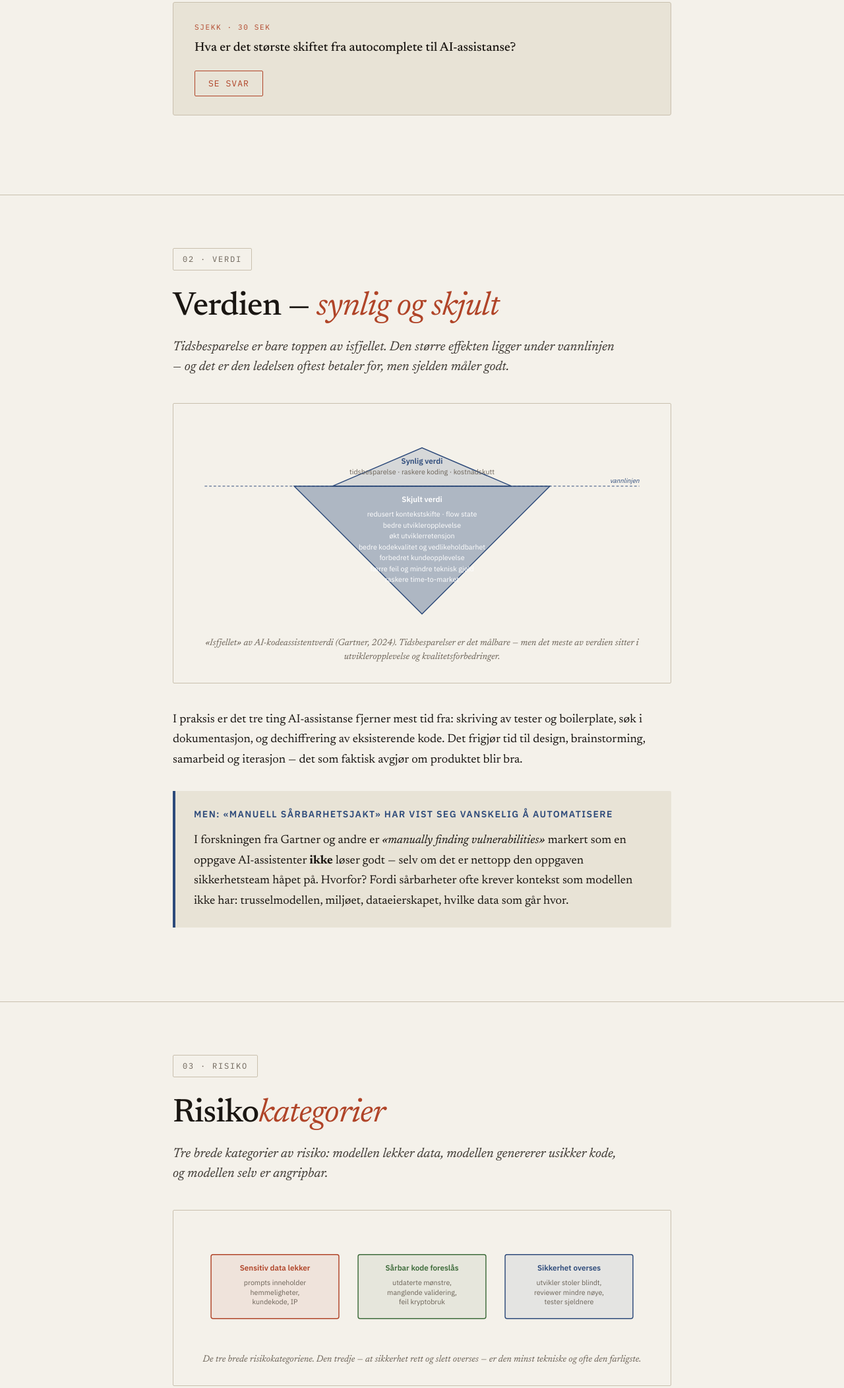
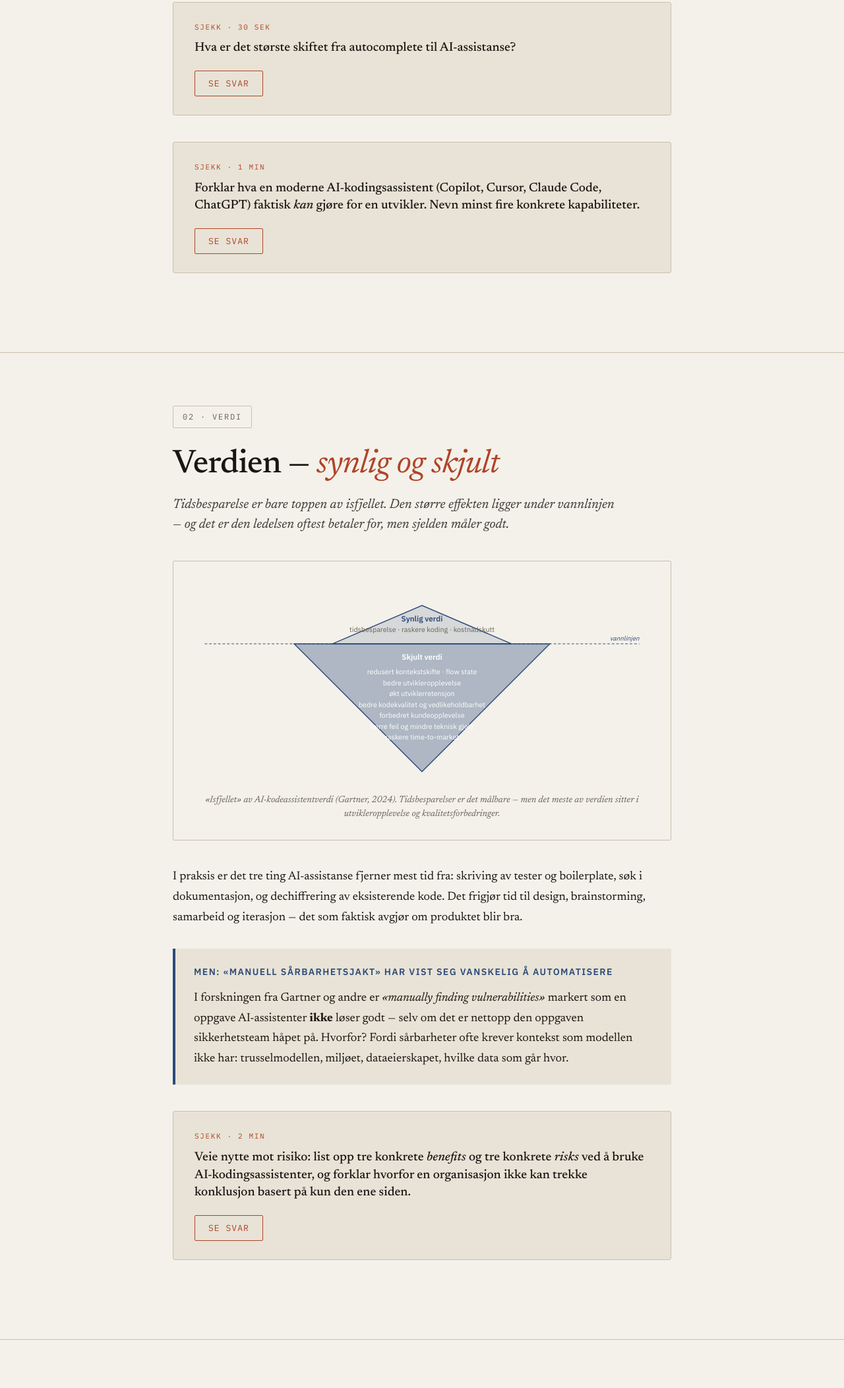
Before and after one commit to NicolaiBaklund/ProgSik, a website: page kap7/ai-utvikling.html in a window 1280 px wide. Shown: the part 1872-3976 px from the top of the page at 66% size. Drawn offline with Linux system fonts and the light colour scheme.

Commit message:
Add quizzes on AI coding assistants: capabilities, benefits, and risks

```diff
--- a/kap7/ai-utvikling.html
+++ b/kap7/ai-utvikling.html
@@ -66,6 +66,13 @@
       <div class="quiz-reveal"><button class="reveal-btn">Se svar</button>
       <div class="answer">Fra syntakshjelp til semantisk forståelse. Autocomplete fyller inn neste token basert på lokale mønstre. AI-assistanse forstår intensjonen i koden, kan generere hele funksjoner og diskutere designvalg. Det gir kraft — og åpner et nytt feilrom.</div></div>
     </div>
+
+    <div class="quiz" data-quiz>
+      <div class="q-label">Sjekk · 1 min</div>
+      <div class="q-text">Forklar hva en moderne AI-kodingsassistent (Copilot, Cursor, Claude Code, ChatGPT) faktisk <em>kan</em> gjøre for en utvikler. Nevn minst fire konkrete kapabiliteter.</div>
+      <div class="quiz-reveal"><button class="reveal-btn">Se svar</button>
+      <div class="answer">AI-kodingsassistenter kan: (1) <strong>code completion</strong> — fylle ut neste linje eller hel funksjon basert på kontekst, (2) <strong>code generation</strong> — generere ny kode fra naturlig språk-prompt, (3) <strong>refactoring</strong> — omstrukturere eksisterende kode, (4) <strong>code explanation</strong> — forklare hva eksisterende kode gjør, (5) <strong>test-generering</strong> — skrive enhetstester for en funksjon, (6) <strong>dokumentasjon</strong> — generere docstrings og kommentarer, (7) navigere ukjente språk og rammeverk, (8) hjelpe utvikleren å holde «flow state» ved å redusere kontekstskifte. Gartner anslår at 75 % av enterprise-utviklere vil bruke slike assistenter innen 2028.</div></div>
+    </div>
   </div>
 </section>
 
@@ -105,6 +112,13 @@
     <div class="callout callout-orange-warning callout-blue">
       <h4>Men: «manuell sårbarhetsjakt» har vist seg vanskelig å automatisere</h4>
       <p>I forskningen fra Gartner og andre er <em>«manually finding vulnerabilities»</em> markert som en oppgave AI-assistenter <strong>ikke</strong> løser godt — selv om det er nettopp den oppgaven sikkerhetsteam håpet på. Hvorfor? Fordi sårbarheter ofte krever kontekst som modellen ikke har: trusselmodellen, miljøet, dataeierskapet, hvilke data som går hvor.</p>
+    </div>
+
+    <div class="quiz" data-quiz>
+      <div class="q-label">Sjekk · 2 min</div>
+      <div class="q-text">Veie nytte mot risiko: list opp tre konkrete <em>benefits</em> og tre konkrete <em>risks</em> ved å bruke AI-kodingsassistenter, og forklar hvorfor en organisasjon ikke kan trekke konklusjon basert på kun den ene siden.</div>
+      <div class="quiz-reveal"><button class="reveal-btn">Se svar</button>
+      <div class="answer"><strong>Benefits:</strong> (1) produktivitet — raskere koding, mindre boilerplate, redusert kontekstskifte; (2) læring — assistenten akselererer onboarding i ukjente språk, rammeverk og kodebaser; (3) bedre utvikleropplevelse — flow state, mindre tid på dokumentasjonssøk og syntaksretting, høyere utviklerretensjon. <strong>Risks:</strong> (1) sårbar kode-generering — CSET 2024 fant feil i 48 % av LLM-output som kunne lede til ondsinnet utnyttelse; (2) sensitive data leakage — prompts kan inneholde hemmeligheter, kundekode eller IP som sendes til LLM-leverandøren; (3) overlooking security / over-trust — Stanford-studien viser at utviklere ikke bare skriver mer usikker kode, men også vurderer den som sikker. <strong>Hvorfor ikke kun én side:</strong> en ren benefit-lesing leder til ukritisk utrulling og sårbar kode i produksjon; en ren risiko-lesing leder til forbud som mister produktivitetsgevinsten konkurrentene høster. Riktig svar er prosess-tilpasning: bruk verktøyene, men kombiner med SAST, code review, prompt-engineering og dataklassifisering.</div></div>
     </div>
   </div>
 </section>
@@ -285,6 +299,13 @@ OWASP secure coding practices. Krav:
       <h4>Hovedlærdommen</h4>
       <p>AI-assistanse er ikke et sikkerhetsproblem i seg selv — det er en <em>endring i hvordan kode produseres</em>, og prosessene rundt må endres tilsvarende. Behold prompt-disiplin, automatiser deteksjon, og gjenoppretter en sunn skepsis i code review.</p>
     </div>
+
+    <div class="quiz" data-quiz>
+      <div class="q-label">Anvendelsesscenario · 3 min</div>
+      <div class="q-text">Du bruker GitHub Copilot til å skrive et autentiserings-modul (passordhashing, login-endepunkt, sesjonshåndtering) for en webapp i produksjon. Hvilke fire–fem developer-praksiser bruker du for å redusere sjansen for at modulen havner i produksjon med sårbarheter? Begrunn hver praksis.</div>
+      <div class="quiz-reveal"><button class="reveal-btn">Se svar</button>
+      <div class="answer"><strong>1. Sikker prompt-engineering.</strong> Be eksplisitt om OWASP-anbefalinger, navngitt hashing-algoritme (bcrypt cost ≥ 12), parameteriserte spørringer, ikke-avslørende feilmeldinger og rate limiting. Den svake prompten lar modellen velge fra hele treningsfordelingen — den sterke flytter sannsynlighetsmassen mot trygge mønstre. <strong>2. Code review av all LLM-output.</strong> Behandle assistentens forslag som kode fra en juniorutvikler — Stanford-studien viser at utviklere som bruker AI ofte vurderer usikker kode som sikker, så review må kompensere. <strong>3. SAST/lint-verktøy i IDE-en.</strong> Snyk Code, SonarQube IDE eller Veracode Fix kjører i sanntid mens AI genererer kode og fanger sårbarhetsmønstre før commit. <strong>4. Sikkerhetstesting og dependency review.</strong> Pre-commit hooks, secret scanning, dependency-skanning og enhetstester for autentiseringslogikken — verifiser at LLM-foreslåtte biblioteker faktisk eksisterer (LLM-er hallusinerer pakkenavn). <strong>5. Ikke gi sensitive data til LLM-en.</strong> Ikke lim inn produksjons-credentials, ekte brukerdata eller hemmelige API-nøkler i prompten. <strong>6. Human-in-the-loop / sandboxing.</strong> Hvis du bruker en agent som kan kjøre kode, kjør den i sandbox og krev menneskelig godkjenning før deployment.</div></div>
+    </div>
   </div>
 </section>
 </main>
```
